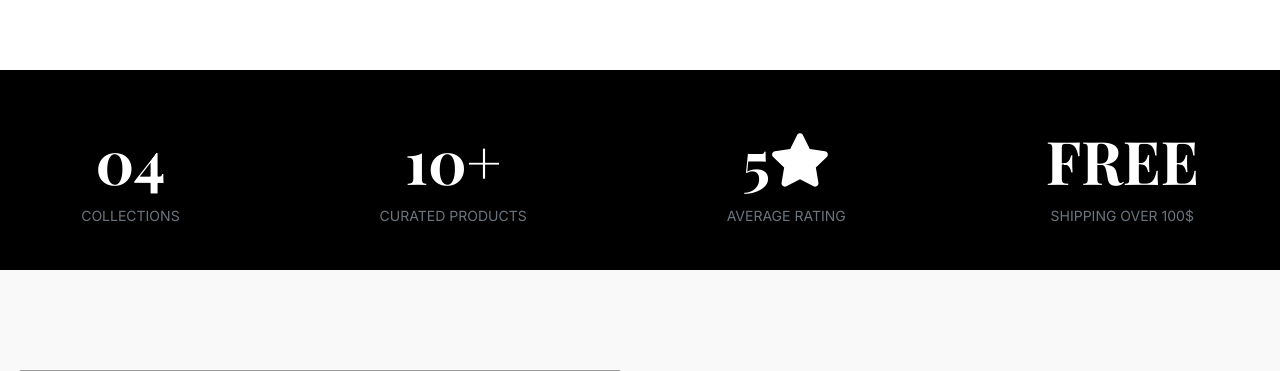
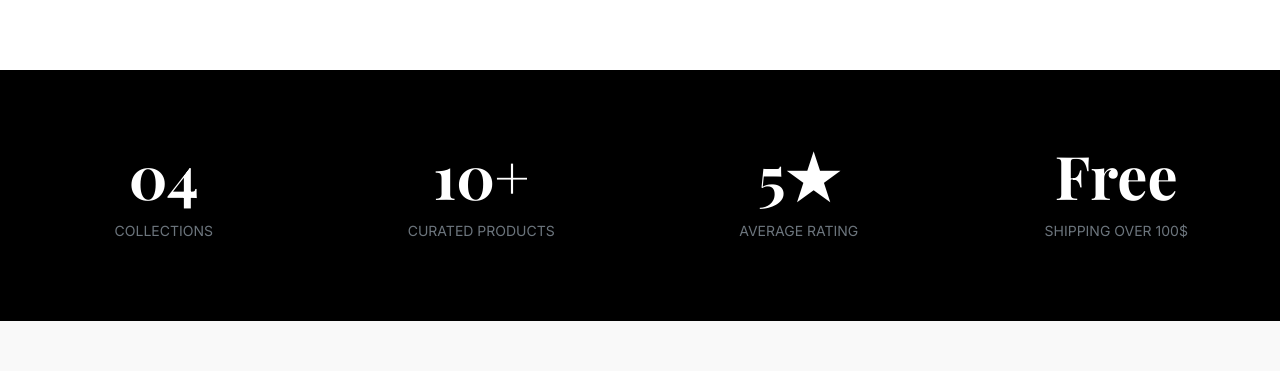
Before and after one commit to Fejiro001/essentials-hub, a React (Create React App) app: page / in a window 1280 px wide. Shown: the part 1492-1863 px from the top of the page. Built offline with nearby package versions, Linux system fonts and the light colour scheme; grey boxes are pictures that could not be loaded; a web font is replaced by a local one.

Commit message:
Cleaned up review black

```diff
--- a/src/components/Marquee.js
+++ b/src/components/Marquee.js
@@ -13,12 +13,10 @@ function Marquee() {
       <div className="marquee-track">
         {[...MARQUEE_ITEMS, ...MARQUEE_ITEMS, ...MARQUEE_ITEMS].map(
           (item, i) => (
-            <>
-              <span key={i} className="marquee-item">
-                {item}
-              </span>
+            <div key={i}>
+              <span className="marquee-item">{item}</span>
               <span>/</span>
-            </>
+            </div>
           )
         )}
       </div>
--- /dev/null
+++ b/src/components/ReviewBlack.js
@@ -0,0 +1,23 @@
+const INFO_STATS = [
+  { value: "04", label: "COLLECTIONS" },
+  { value: "10+", label: "CURATED PRODUCTS" },
+  { value: "5★", label: "AVERAGE RATING" },
+  { value: "Free", label: "SHIPPING OVER 100$" }
+];
+
+function ReviewBlack() {
+  return (
+    <section className="info-section">
+      <ul className="info container">
+        {INFO_STATS.map((item, index) => (
+          <li className="info-box" key={index}>
+            <h2>{item.value}</h2>
+            <p>{item.label}</p>
+          </li>
+        ))}
+      </ul>
+    </section>
+  );
+}
+
+export default ReviewBlack;
--- a/src/components/Reviewsblack.js
+++ /dev/null
@@ -1,26 +0,0 @@
-import { FaStar } from "react-icons/fa";
-
-function Reviewblack() {
-    return (
-        <div className='info'>
-                <div className='info-box'>
-                    <h2>04</h2>
-                    <p>COLLECTIONS</p>
-                </div>
-                <div className='info-box'>
-                    <h2>10+</h2>
-                    <p>CURATED PRODUCTS</p>
-                </div>
-                <div className='info-box'>
-                    <h2>5<FaStar /></h2>
-                    <p>AVERAGE RATING</p>
-                </div>
-                <div className='info-box'>
-                    <h2>FREE</h2>
-                    <p>SHIPPING OVER 100$</p>
-                </div>
-            </div>
-    );
-}
-
-export default Reviewblack;
--- a/src/css/Home.css
+++ b/src/css/Home.css
@@ -1,4 +1,4 @@
-/* For the hero banner */
+/* HERO BANNER */
 .hero {
   position: relative;
   width: 100%;
@@ -88,9 +88,7 @@
   z-index: 1;
 }
 
-/* End of hero banner */
-
-/* Marquee */
+/* MARQUEE */
 .line {
   width: 100%;
   background-color: var(--color-black);
@@ -122,7 +120,7 @@
   }
 }
 
-/* Collections Section */
+/* COLLECTIONS */
 .collection {
   padding: var(--section-padding);
 }
@@ -212,16 +210,17 @@
   background: rgba(0, 0, 0, 0.5);
 }
 
-/* Random black review after collections in home */
+/* REVIEW */
+.info-section {
+  background-color: var(--color-black);
+}
+
 .info {
-  display: flex;
-  justify-content: space-between;
-  background-color: var(--color-black);
+  display: grid;
+  grid-template-columns: repeat(4, minmax(0, 1fr));
+  gap: 3rem;
+  padding: 6rem 0 8rem;
   color: var(--color-white);
-  height: 200px;
-  align-items: center;
-  justify-content: center;
-  gap: 200px;
 }
 
 .info-box {
@@ -337,7 +336,7 @@
     width: 98%;
   }
   .info {
-    gap: 60px;
+    grid-template-columns: repeat(2, minmax(0, 1fr));
   }
   .ethos-div {
     display: grid;
@@ -360,11 +359,8 @@
     font-size: var(--fs-5xl);
   }
   .info {
-    padding: 20px;
-    display: grid;
-    grid-template-columns: repeat(2, 1fr);
-    gap: 30px;
-    height: fit-content;
+    grid-template-columns: repeat(1, minmax(0, 1fr));
+    padding: 3rem 0 5rem;
   }
   .info-box h2 {
     font-size: var(--fs-5xl);
--- a/src/pages/CatalogDetails.js
+++ b/src/pages/CatalogDetails.js
@@ -177,7 +177,7 @@ function CatalogDetails() {
                     <li>
                       <LuTruck />
                       <p>Free shipping</p>
-                      <p>On orders $75+</p>
+                      <p>On orders $100+</p>
                     </li>
                     <li>
                       <LuRotateCcw />
--- a/src/pages/Home.js
+++ b/src/pages/Home.js
@@ -2,9 +2,9 @@ import "../css/Home.css";
 import Hero from "../components/Hero";
 import Marquee from "../components/Marquee";
 import Collections from "../components/Collections";
-import Reviewblack from "../components/Reviewsblack";
 import Ethos from "../components/Ethos";
 import HomeReviews from "../components/HomeReviews";
+import ReviewBlack from "../components/ReviewBlack";
 
 function Home() {
   return(
@@ -12,7 +12,7 @@ function Home() {
       <Hero />
       <Marquee />
       <Collections />
-      <Reviewblack />
+      <ReviewBlack />
       <Ethos />
       <HomeReviews />
     </main>
```
